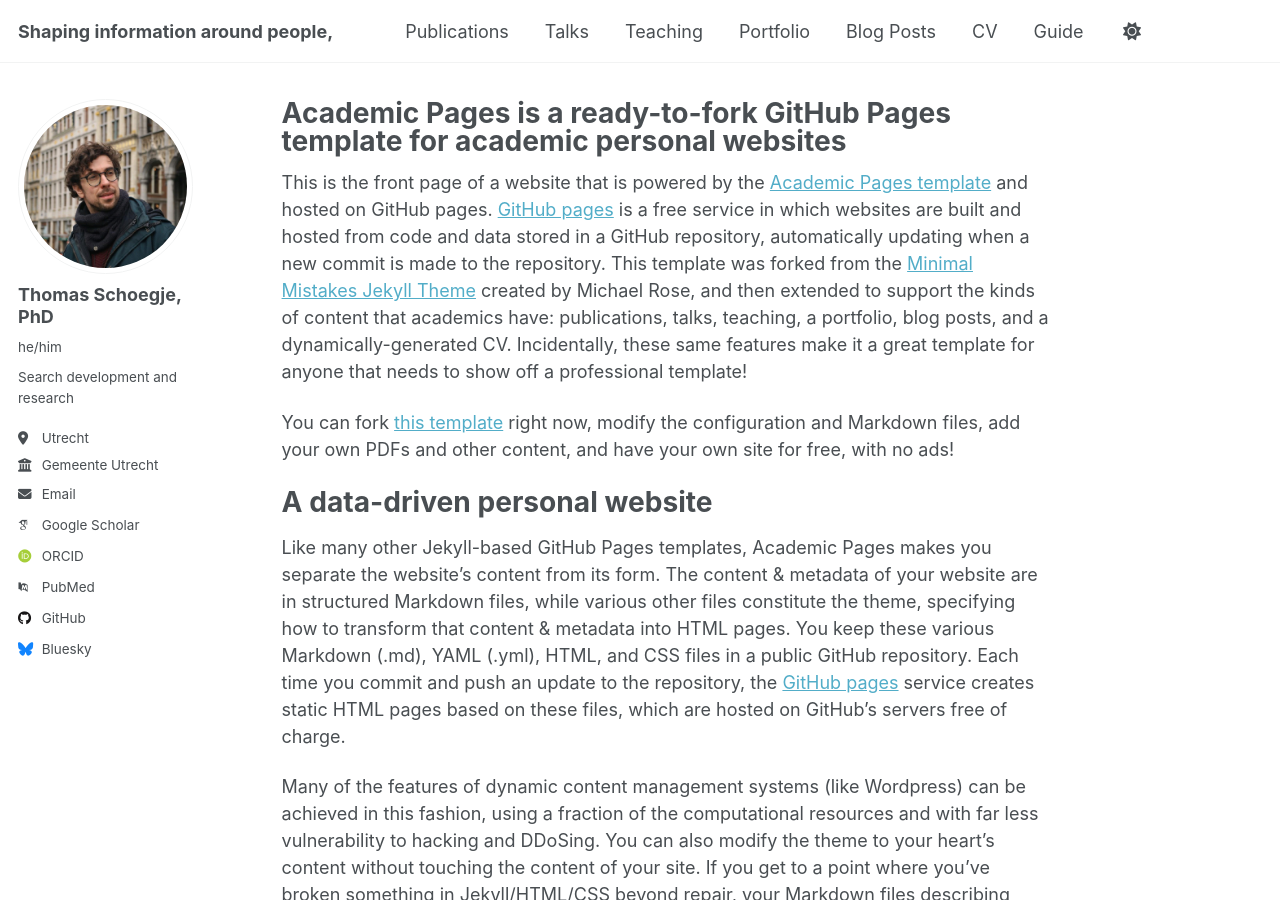
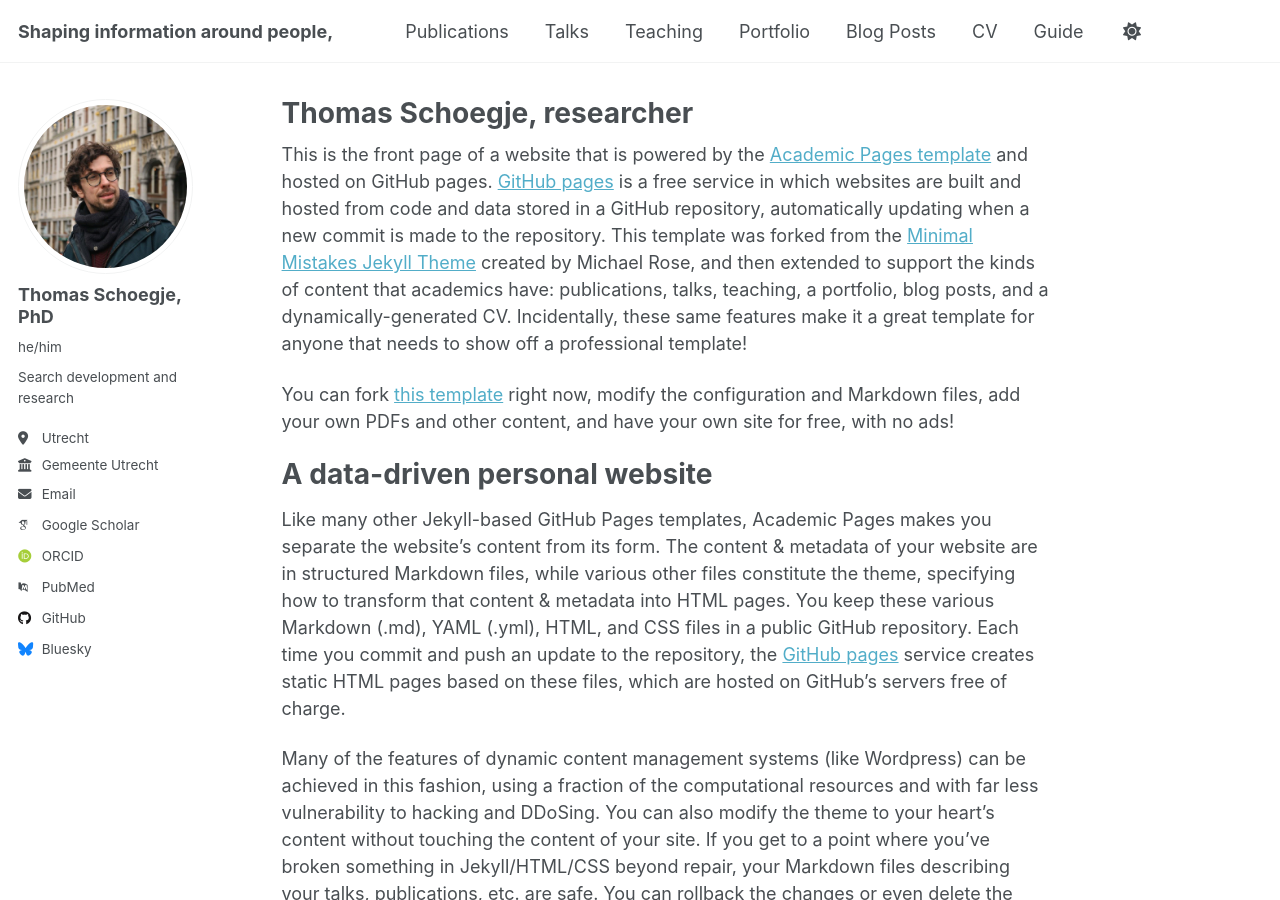
Before and after one commit to tmschoegje/tmschoegje.github.io, a Jekyll site: the page built from _pages/about.md, in a window 1280 px wide and 900 px high. Built offline with Jekyll 4.4.1, drawn with Linux system fonts in a browser that asks for light colours; some web fonts are replaced; a script that is not in the unit is left out.

Commit message:
Update about.md

```diff
--- a/_pages/about.md
+++ b/_pages/about.md
@@ -1,6 +1,6 @@
 ---
 permalink: /
-title: "Academic Pages is a ready-to-fork GitHub Pages template for academic personal websites"
+title: "Thomas Schoegje, researcher"
 author_profile: true
 redirect_from:
   - /about/
```
